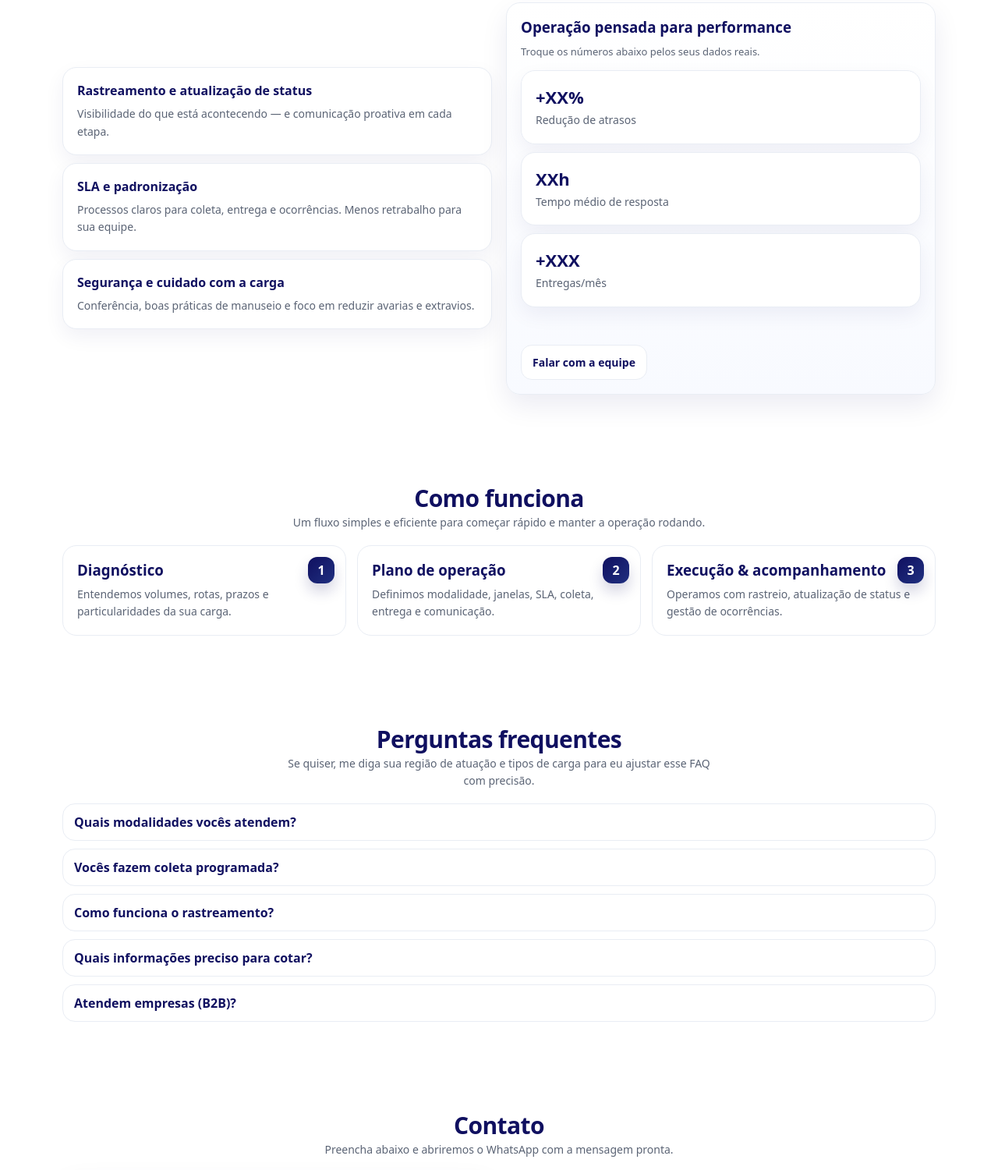
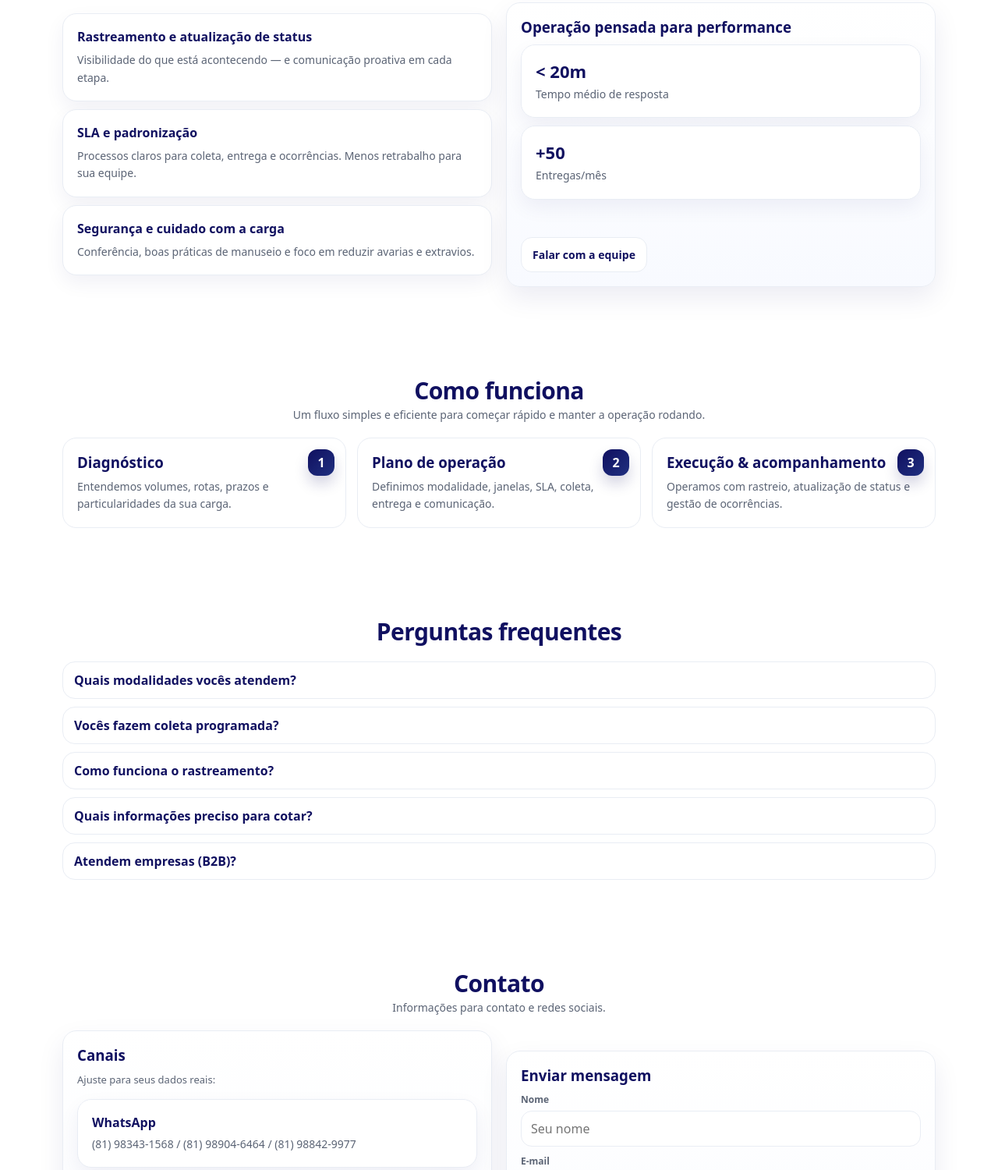
Before and after one commit to ruanvictorrr/R2, a plain HTML site: page index.html in a window 1280 px wide. Shown: the part 2858-4358 px from the top of the page at 78% size. Drawn offline with Linux system fonts and the light colour scheme.

Commit message:
Pequenos ajustes nos textos e no painel de "Operação pensada para performance"

```diff
--- a/index.html
+++ b/index.html
@@ -1534,18 +1534,13 @@ details:hover::after,
 
         <div class="panel">
           <h3 style="margin:0 0 10px; color: var(--blue);">Operação pensada para performance</h3>
-          <p class="mini" style="margin:0 0 14px;">Troque os números abaixo pelos seus dados reais.</p>
 
           <div class="card" style="margin-bottom:10px;">
-            <h3 style="margin:0; font-size: 22px;">+XX%</h3>
-            <p style="margin:4px 0 0;">Redução de atrasos</p>
-          </div>
-          <div class="card" style="margin-bottom:10px;">
-            <h3 style="margin:0; font-size: 22px;">XXh</h3>
+            <h3 style="margin:0; font-size: 22px;"> < 20m</h3>
             <p style="margin:4px 0 0;">Tempo médio de resposta</p>
           </div>
           <div class="card">
-            <h3 style="margin:0; font-size: 22px;">+XXX</h3>
+            <h3 style="margin:0; font-size: 22px;">+50</h3>
             <p style="margin:4px 0 0;">Entregas/mês</p>
           </div>
 
@@ -1579,7 +1574,6 @@ details:hover::after,
       <div class="section-title">
         <div>
           <h2>Perguntas frequentes</h2>
-          <p>Se quiser, me diga sua região de atuação e tipos de carga para eu ajustar esse FAQ com precisão.</p>
         </div>
       </div>
 
@@ -1598,7 +1592,7 @@ details:hover::after,
       <div class="section-title">
         <div>
           <h2>Contato</h2>
-          <p>Preencha abaixo e abriremos o WhatsApp com a mensagem pronta.</p>
+          <p>Informações para contato e redes sociais.</p>
         </div>
       </div>
 
```
